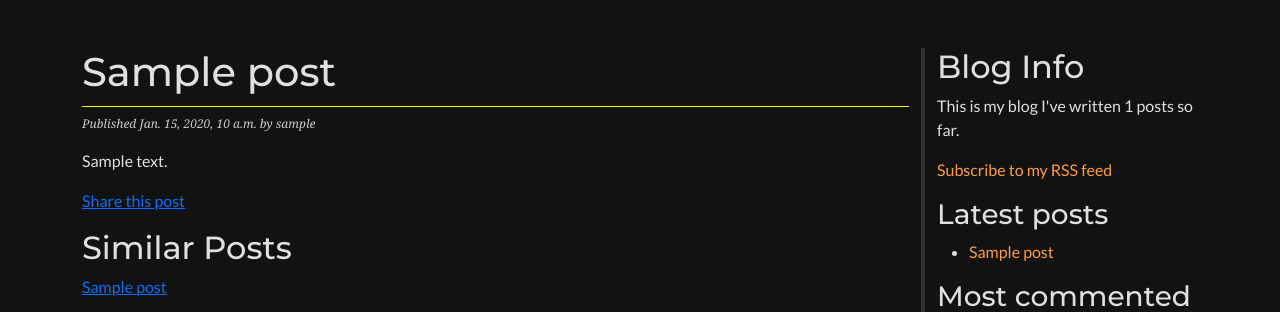
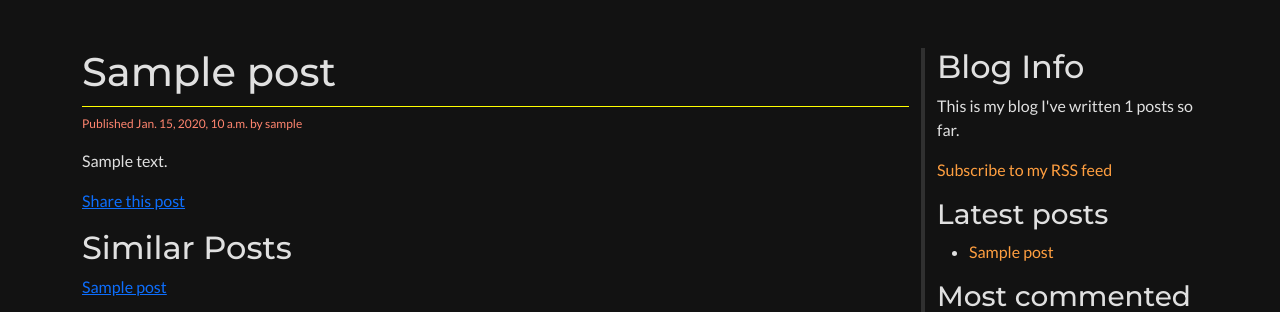
Before and after one commit to Iam-samyog/Luminaria-, a Django app: template Luminaria/blog/templates/blog/post/detail.html in a window 1280 px wide. Shown: the top 312 px of the page. Run offline with Django 5.2, Linux system fonts and the light colour scheme; tables that the repository leaves empty hold one stand-in row (values such as "Sample post"); the template is opened without the code that fills it: values that come from a table or form of the project are taken from there, most other values are stand-ins (such as "Sample title", 1, 10 or a date in 2020); parts of the project's set-up code (start-up, migrations or seed data) failed here and were passed over; some libraries are stand-ins or nearby versions.

Commit message:
Made the blog page design

```diff
--- a/Luminaria/blog/static/blog/css/style.css
+++ b/Luminaria/blog/static/blog/css/style.css
@@ -43,10 +43,10 @@ h2 {
 }
 
 p.date {
-  color: #ccc;
-  font-family: georgia, serif;
+
+  color:	#ff856f;
   font-size: 12px;
-  font-style: italic;
+  font-style:bold;
 }
 
 .left {
```
